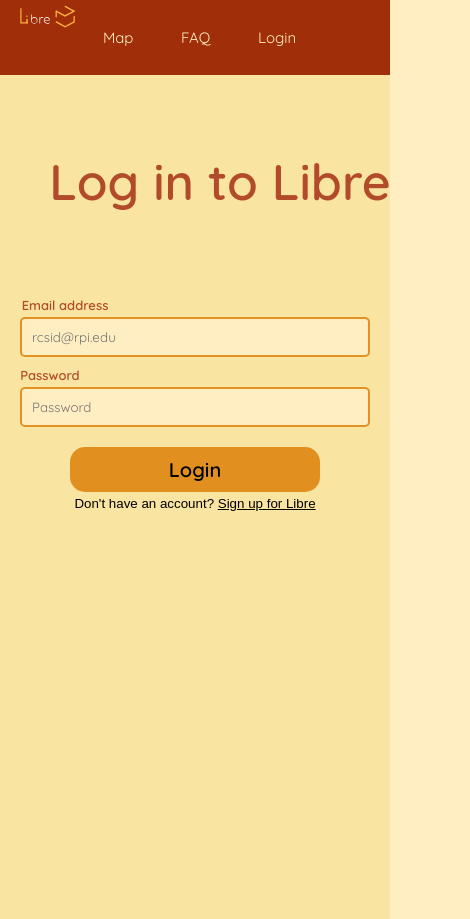
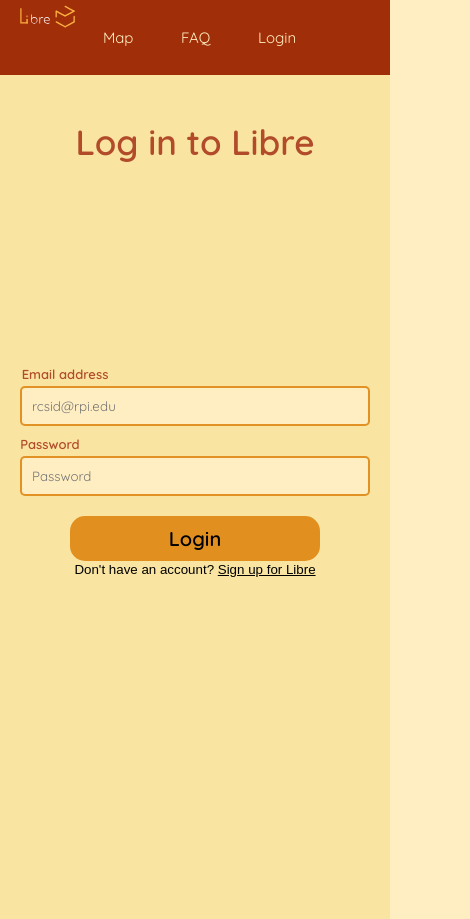
Before and after one commit to BillyMerchan/Libre, a React (Create React App) app in the folder Libre-Server/frontend/: page /signIn in a window 390 px wide. Shown: the whole page, 470 px wide, since content can reach past the window. Built offline with nearby package versions, Linux system fonts and the light colour scheme.

Commit message:
media queries...

```diff
--- a/Libre-Server/frontend/src/routes/Register/Register.scss
+++ b/Libre-Server/frontend/src/routes/Register/Register.scss
@@ -107,3 +107,14 @@
 .buttR:active {
   opacity: 0.6;
 }
+
+@media (max-width: 1280px) {
+  .prompt {
+    font-size: 35px;
+    margin-top: 120px;
+  }
+
+  .RegisterWrap {
+    margin-top: 80px;
+  }
+}
--- a/Libre-Server/frontend/src/routes/Register/Register.tsx
+++ b/Libre-Server/frontend/src/routes/Register/Register.tsx
@@ -37,7 +37,7 @@
     <div>
       <NavBar></NavBar>
       <div className="BackgroundRegister" data-testid="register">
-      <h1 className = "prompt">Sign up to fast-track your studying</h1>
+        <h1 className = "prompt">Sign up to fast-track your studying</h1>
         <div className="RegisterWrap">
           <form onSubmit={registerUser} data-testid="registerForm">
             <br />
--- a/Libre-Server/frontend/src/routes/SignIn/SignIn.scss
+++ b/Libre-Server/frontend/src/routes/SignIn/SignIn.scss
@@ -2,16 +2,20 @@
 $bg-main: #FFEEC1;
 $bg-alt:  #B14B2A;
 $button-main: rgba(222, 132, 14, 0.876);
+
+.sign,
+.Loginn {
+  display: flex;
+  flex-direction: column;
+  align-items: center;
+  justify-content: center;
+}
 
 .sign {
     background-color: rgba(248, 227, 157, 0.876);
     height: 100vh;
     width: 100%;
     padding: 10px;
-    display: flex;
-    flex-direction: column;
-    align-items: center;
-    justify-content: center;
 }
 
 .Loginn {
@@ -28,8 +32,6 @@
   margin-bottom: 5px;
   color: #555;
 }
-
-
 
 .InputL {
   width: 350px;
@@ -101,3 +103,9 @@
 .buttL:active {
   opacity: 0.6;
 }
+
+@media (max-width: 1280px) {
+  .Loginn {
+    margin-top: -50px;
+  }
+}
```
Also changed, not shown: 1 other file (tests, documents, lock files or other folders).
